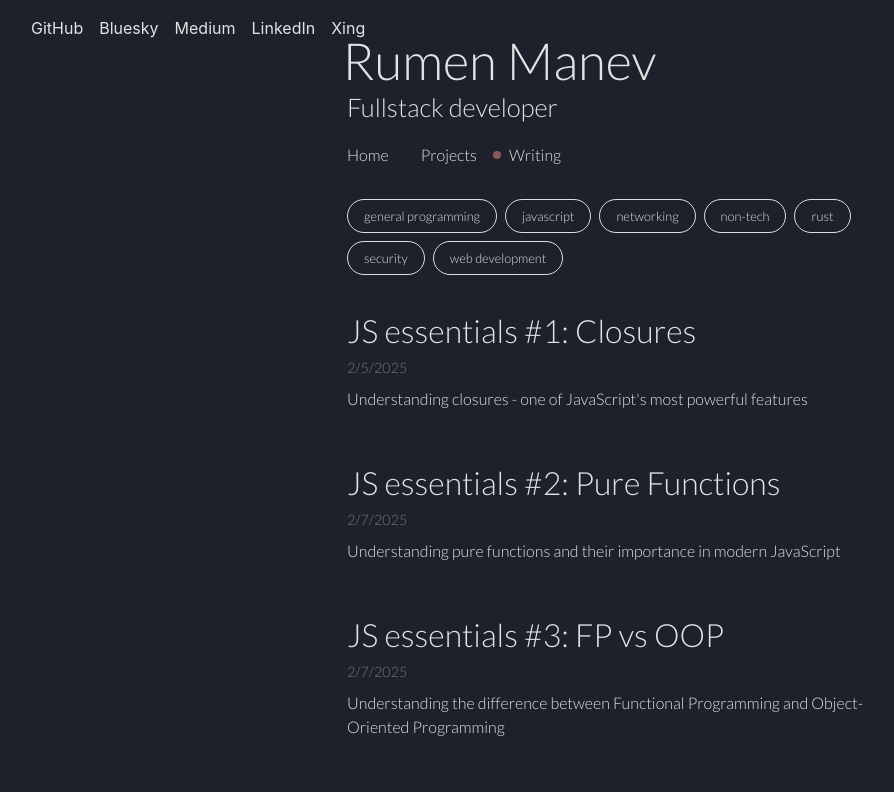
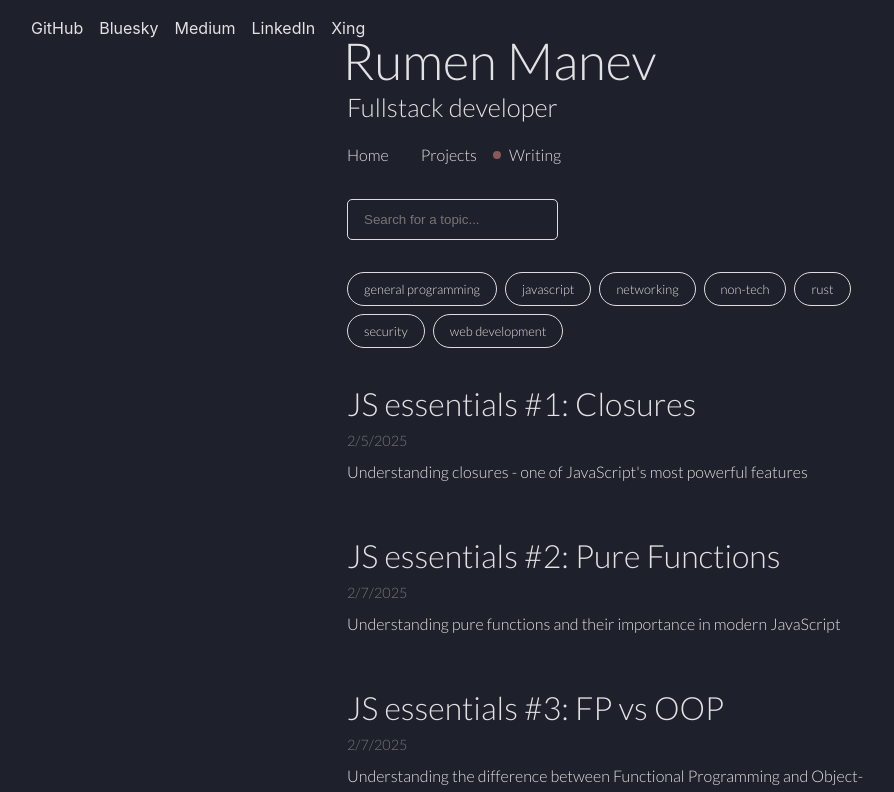
Before and after one commit to rum-n/rmanev9, a React (Vite) app: page /writing in a window 1280 px wide. Shown: the top 792 px of the page, without its empty margins (9-903 px from the left). Built offline with nearby package versions, Linux system fonts and the light colour scheme.

Commit message:
add blog search functionality

```diff
--- a/src/pages/Writing.tsx
+++ b/src/pages/Writing.tsx
@@ -58,8 +58,8 @@ const Tag = styled.button<{ isActive: boolean }>`
   padding: 0.5rem 1rem;
   border-radius: 20px;
   border: 1px solid #ddd;
-  background-color: ${props => props.isActive ? '#8a5858' : 'transparent'};
-  color: ${props => props.isActive ? 'white' : 'inherit'};
+  background-color: ${(props) => (props.isActive ? "#8a5858" : "transparent")};
+  color: ${(props) => (props.isActive ? "white" : "inherit")};
   cursor: pointer;
   transition: all 0.2s ease-in-out;
   font-size: 0.8rem;
@@ -88,10 +88,10 @@ const PaginationContainer = styled.div`
 const PaginationButton = styled.button<{ disabled: boolean }>`
   padding: 0.5rem 1rem;
   border-radius: 4px;
-  background-color: ${props => props.disabled ? '#444' : '#8a5858'};
+  background-color: ${(props) => (props.disabled ? "#444" : "#8a5858")};
   color: white;
-  cursor: ${props => props.disabled ? 'not-allowed' : 'pointer'};
-  opacity: ${props => props.disabled ? 0.5 : 1};
+  cursor: ${(props) => (props.disabled ? "not-allowed" : "pointer")};
+  opacity: ${(props) => (props.disabled ? 0.5 : 1)};
   border: none;
   transition: all 0.2s ease-in-out;
 
@@ -107,11 +107,25 @@ const PageInfo = styled.span`
 
 const POSTS_PER_PAGE = 10;
 
+const SearchInput = styled.input`
+  padding: 0.75rem 1rem;
+  border: 1px solid #ddd;
+  border-radius: 5px;
+  margin-top: 1rem;
+  transition: all 0.2s ease-in-out;
+  background-color: transparent;
+
+  &:focus {
+    outline: none;
+    border-color: #8a5858;
+    box-shadow: 0 0 0 2px rgba(138, 88, 88, 0.1);
+  }
+`;
+
 export const Writing = () => {
   const navigate = useNavigate();
   const location = useLocation();
 
-  // Initialize state from location state if available
   const [selectedTags, setSelectedTags] = useState<string[]>(
     location.state?.selectedTags || []
   );
@@ -119,18 +133,24 @@ export const Writing = () => {
     location.state?.currentPage || 1
   );
 
+  const [searchTerm, setSearchTerm] = useState("");
+
   const allTags = Array.from(
-    new Set(
-      blogPosts.flatMap(post => post.tags)
-    )
+    new Set(blogPosts.flatMap((post) => post.tags))
   ).sort();
 
-  const filteredPosts = blogPosts.filter(post =>
+  const filteredPosts = blogPosts.filter((post) => {
+    const matchesTags =
       selectedTags.length === 0 ||
-    selectedTags.some(tag => post.tags.includes(tag))
-  );
+      selectedTags.some((tag) => post.tags.includes(tag));
 
-  // Calculate pagination
+    const searchContent = (post.title + post.excerpt).toLowerCase();
+    const matchesSearch =
+      searchTerm === "" || searchContent.includes(searchTerm.toLowerCase());
+
+    return matchesTags && matchesSearch;
+  });
+
   const totalPages = Math.ceil(filteredPosts.length / POSTS_PER_PAGE);
   const paginatedPosts = filteredPosts.slice(
     (currentPage - 1) * POSTS_PER_PAGE,
@@ -138,21 +158,18 @@ export const Writing = () => {
   );
 
   const toggleTag = (tag: string) => {
-    setSelectedTags(prev =>
-      prev.includes(tag)
-        ? prev.filter(t => t !== tag)
-        : [...prev, tag]
+    setSelectedTags((prev) =>
+      prev.includes(tag) ? prev.filter((t) => t !== tag) : [...prev, tag]
     );
-    setCurrentPage(1); // Reset to first page when filtering
+    setCurrentPage(1);
   };
 
-  // Modify the blog post click handler to include state
   const handlePostClick = (slug: string) => {
     navigate(`/writing/${slug}`, {
       state: {
         currentPage,
-        selectedTags
-      }
+        selectedTags,
+      },
     });
   };
 
@@ -160,8 +177,18 @@ export const Writing = () => {
     <Layout>
       <TitleBox>
         <NavMenu menuItem="Writing" />
+
+        <SearchInput
+          type="text"
+          placeholder="Search for a topic..."
+          value={searchTerm}
+          onChange={(e) => {
+            setSearchTerm(e.target.value);
+            setCurrentPage(1);
+          }}
+        />
         <TagsContainer>
-          {allTags.map(tag => (
+          {allTags.map((tag) => (
             <Tag
               key={tag}
               isActive={selectedTags.includes(tag)}
@@ -172,30 +199,38 @@ export const Writing = () => {
           ))}
         </TagsContainer>
         <BlogList>
-          {paginatedPosts.map((post) => (
+          {paginatedPosts.length > 0 ? (
+            paginatedPosts.map((post) => (
               <BlogPost
                 key={post.id}
                 onClick={() => handlePostClick(post.slug)}
               >
                 <BlogTitle>{post.title}</BlogTitle>
-              <BlogDate>
-                {new Date(post.date).toLocaleDateString()}
-              </BlogDate>
+                <BlogDate>{new Date(post.date).toLocaleDateString()}</BlogDate>
                 <BlogExcerpt>{post.excerpt}</BlogExcerpt>
               </BlogPost>
-          ))}
+            ))
+          ) : (
+            <BlogExcerpt>No posts found matching your criteria.</BlogExcerpt>
+          )}
         </BlogList>
         {totalPages > 1 && (
           <PaginationContainer>
             <PaginationButton
-              onClick={() => setCurrentPage((prev: number) => Math.max(1, prev - 1))}
+              onClick={() =>
+                setCurrentPage((prev: number) => Math.max(1, prev - 1))
+              }
               disabled={currentPage === 1}
             >
               Previous
             </PaginationButton>
-            <PageInfo>Page {currentPage} of {totalPages}</PageInfo>
+            <PageInfo>
+              Page {currentPage} of {totalPages}
+            </PageInfo>
             <PaginationButton
-              onClick={() => setCurrentPage((prev: number) => Math.min(totalPages, prev + 1))}
+              onClick={() =>
+                setCurrentPage((prev: number) => Math.min(totalPages, prev + 1))
+              }
               disabled={currentPage === totalPages}
             >
               Next
```
Lines whose indentation alone changed are shown as unchanged.
